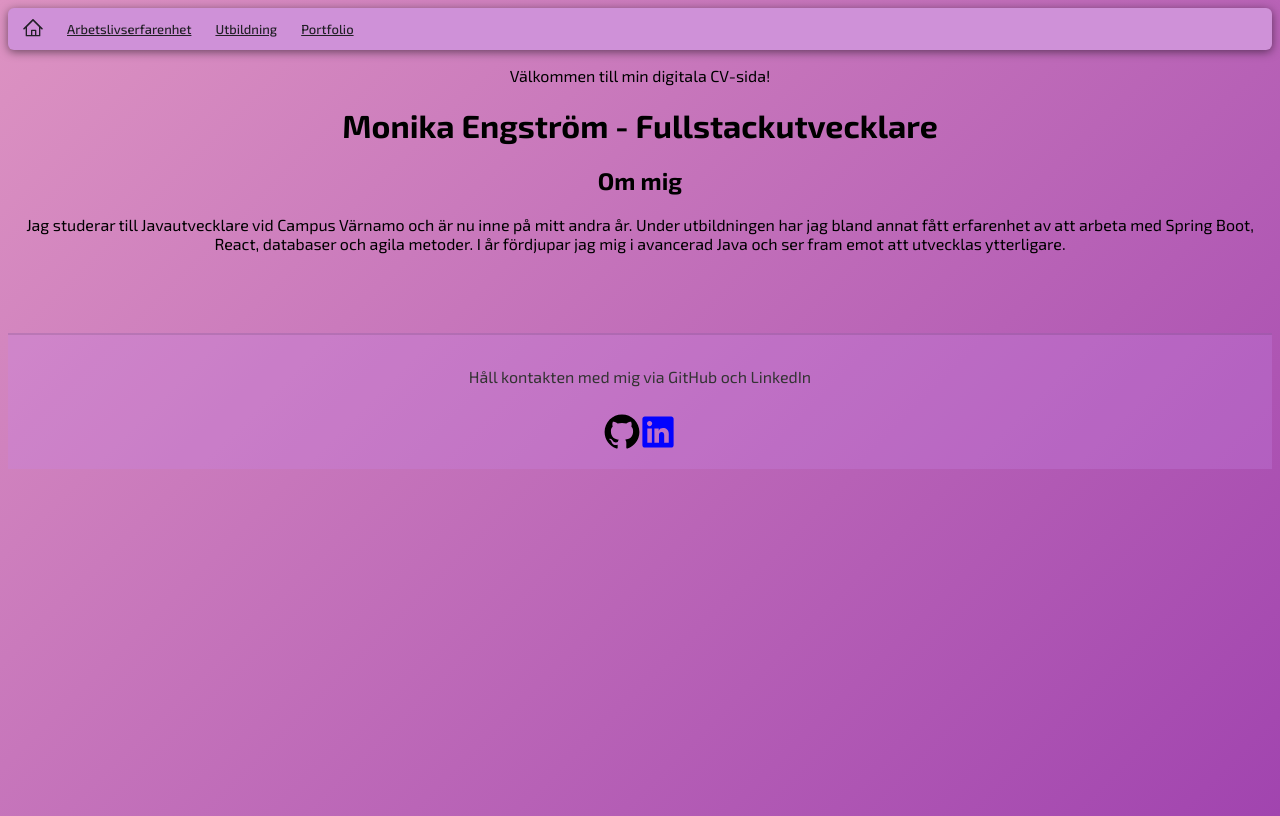
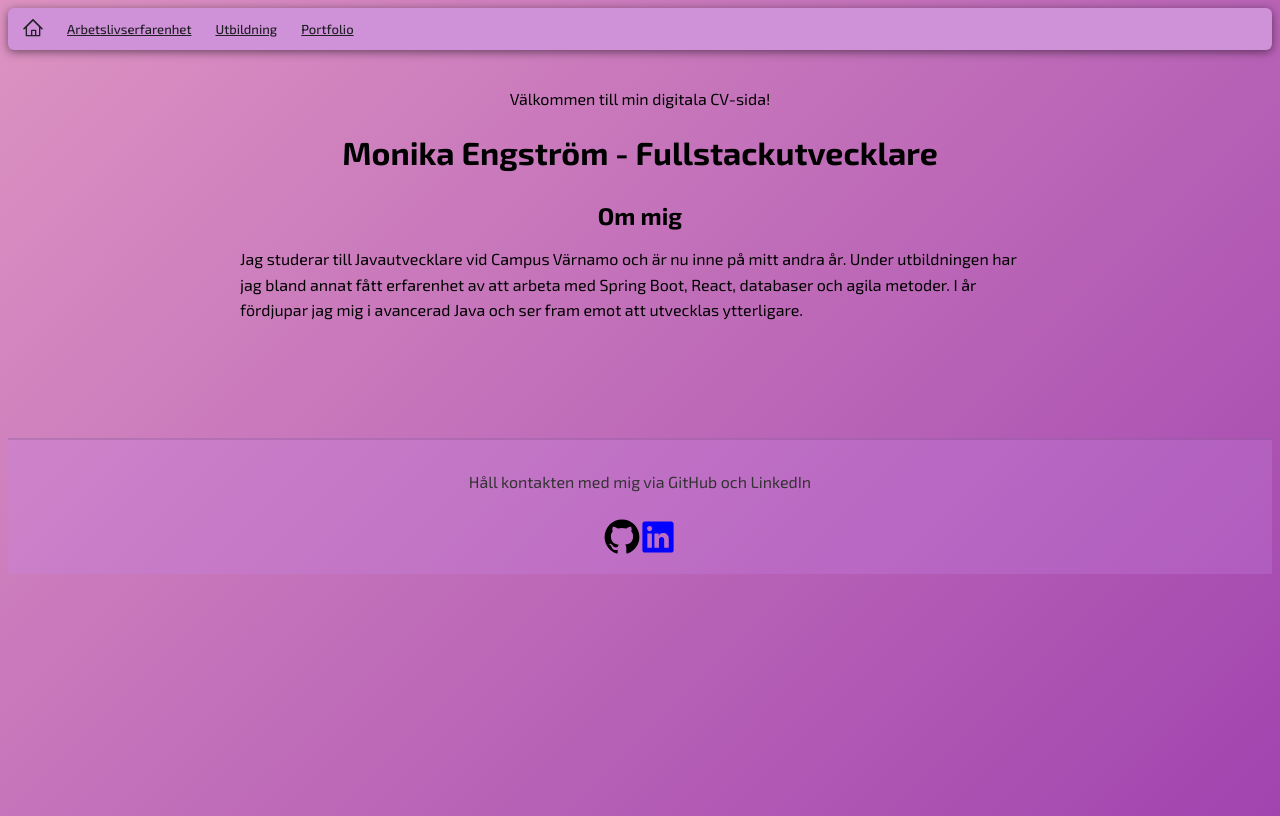
Before and after one commit to Monika-feg/CV-React, a React (Vite) app: page / in a window 1280 px wide. Built offline with nearby package versions, Linux system fonts and the light colour scheme.

Commit message:
lagt till lite ändringar i cssen och fixat några stav fel

```diff
--- a/src/css/App.css
+++ b/src/css/App.css
@@ -10,8 +10,40 @@ body{
 
 
 }
+/* Home page styling */
+.home-container {
+  max-width: 800px;
+  margin: 0 auto;
+  padding: 20px;
+  text-align: center;
+}
+
+.home-container header {
+  margin-bottom: 30px;
+}
+
+.home-container section {
+  text-align: left;
+  margin-top: 20px;
+}
+
+.home-container section h2 {
+  text-align: center;
+  margin-bottom: 15px;
+}
+
+.home-container p {
+  line-height: 1.6;
+  margin-bottom: 15px;
+}
+
 @media (max-width: 480px) {
     body {
         padding-left: 85px;
     }
+
+    .home-container {
+        max-width: 90%;
+        padding: 15px;
+    }
 }
--- a/src/pages/Home.tsx
+++ b/src/pages/Home.tsx
@@ -1,6 +1,6 @@
 export default function Home() {
   return (
-    <div>
+    <div className="home-container">
       <header>
         <p>Välkommen till min digitala CV-sida!</p>
         <h1>Monika Engström - Fullstackutvecklare</h1>
```
